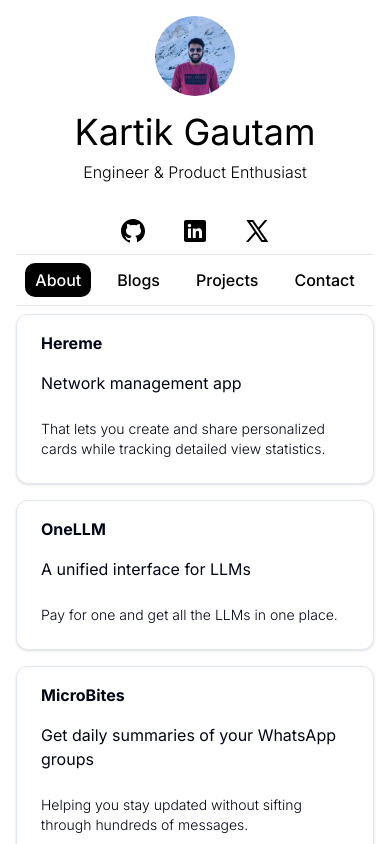
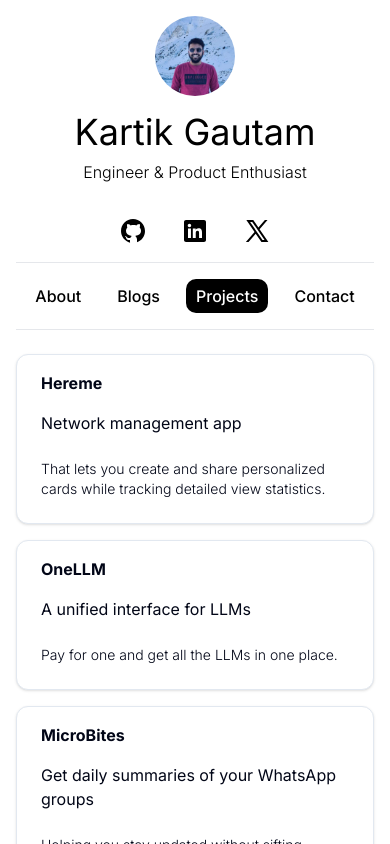
Before and after one commit to atomsmasher81/react-portfolio, a Next.js app: page /projects in a window 390 px wide. Shown: the top 844 px of the page. Built offline with nearby package versions, Linux system fonts and the light colour scheme.

Commit message:
bug fixes

```diff
--- a/src/app/blogs/page.tsx
+++ b/src/app/blogs/page.tsx
@@ -7,7 +7,8 @@ const Blog = () => {
 
 
   useEffect(() => {
-    window.SubstackFeedWidget = {
+    // @ts-ignore
+      window.SubstackFeedWidget = {
       substackUrl: "kartikgautam.substack.com",
       posts: 8
     };
--- a/src/app/layout.tsx
+++ b/src/app/layout.tsx
@@ -5,7 +5,7 @@ import "./globals.css";
 import {Avatar, AvatarImage} from "@/components/ui/avatar";
 import Link from "next/link";
 import Image from "next/image";
-import React from "react";
+import React, {useEffect} from "react";
 import {AnimatePresence, motion} from "framer-motion";
 
 const inter = Inter({ subsets: ["latin"] });
@@ -35,6 +35,14 @@ const tabs = [
 
 function TopLayout() {
     const [selectedTab, setSelectedTab] = React.useState<string | null>("about");
+
+    useEffect(() => {
+        const currentTab = tabs.find((tab) => tab.route === window.location.pathname);
+        if (currentTab) {
+            setSelectedTab(currentTab.id);
+        }
+    },[])
+
     return (
         <div className="max-w-4xl mx-auto p-4 pb-0 sm:p-8 sm:pb-0">
       <div className="flex flex-col items-center text-center">
@@ -55,7 +63,7 @@ function TopLayout() {
           </Link>
         </div>
       </div>
-      <hr className="my-2 sm:my-4" />
+      <hr className="my-4 sm:my-4" />
       <nav className="flex justify-center space-x-4 sm:space-x-6 relative">
           {tabs.map((tab) => (
               <Link key= {tab.id} className="page-button active"
@@ -84,7 +92,7 @@ function TopLayout() {
           ))}
 
       </nav>
-        <hr className="my-2 sm:my-4" />
+        <hr className="my-4  mb-6 sm:my-4 " />
     </div>
 
   );
--- a/src/app/page.tsx
+++ b/src/app/page.tsx
@@ -53,9 +53,9 @@ export default function Home() {
 
           <div className="text-base sm:text-lg">
             <p className="mb-6 sm:mb-8">
-              With over 5 years of engineering experience, I've worn many hats: Backend (my forte),
+              With over 5 years of engineering experience, I&apos;ve worn many hats: Backend (my forte),
               Frontend, DevOps, Product Management, and Leadership.
-              I've worked with startups and have been part of founding teams.
+              I&apos;ve worked with startups and have been part of founding teams.
 
             </p>
             <h2 className="text-xl sm:text-2xl font-bold mb-4">Experience</h2>
--- a/src/app/projects/page.tsx
+++ b/src/app/projects/page.tsx
@@ -45,21 +45,21 @@ const Project = () => {
                                 <div className="flex justify-between align-middle pt-4">
                                     <h3 className="font-bold ">{project.title}</h3>
                                     <div className="flex justify-around">
-                                        {project.github ? (
-                                            <Tooltip showArrow={true} title="github" mouseEnterDelay={0.3} overlayClassName={"text-xs"}>
-                                                <Link href={project.github} target="_blank">
-                                                    <Image src="/svg/github.svg" width={20} height={20} alt="github"/>
-                                                </Link>
-                                            </Tooltip>
-                                        ) : null}
+                                        {/*{project.github ? (*/}
+                                        {/*    <Tooltip showArrow={true} title="github" mouseEnterDelay={0.3} overlayClassName={"text-xs"}>*/}
+                                        {/*        <Link href={project.github} target="_blank">*/}
+                                        {/*            <Image src="/svg/github.svg" width={20} height={20} alt="github"/>*/}
+                                        {/*        </Link>*/}
+                                        {/*    </Tooltip>*/}
+                                        {/*) : null}*/}
 
-                                        {project.website ? (
-                                            <Tooltip  showArrow={true}  title="website" mouseEnterDelay={0.3} overlayClassName={"text-xs"}>
-                                                <Link href={project.website} target="_blank">
-                                                    <Image className="ml-2" src="/svg/external-link.svg" width={18} height={18} alt="site link"/>
-                                                </Link>
-                                            </Tooltip>
-                                        ) : null}
+                                        {/*{project.website ? (*/}
+                                        {/*    <Tooltip  showArrow={true}  title="website" mouseEnterDelay={0.3} overlayClassName={"text-xs"}>*/}
+                                        {/*        <Link href={project.website} target="_blank">*/}
+                                        {/*            <Image className="ml-2" src="/svg/external-link.svg" width={18} height={18} alt="site link"/>*/}
+                                        {/*        </Link>*/}
+                                        {/*    </Tooltip>*/}
+                                        {/*) : null}*/}
                                     </div>
                                 </div>
 
```
